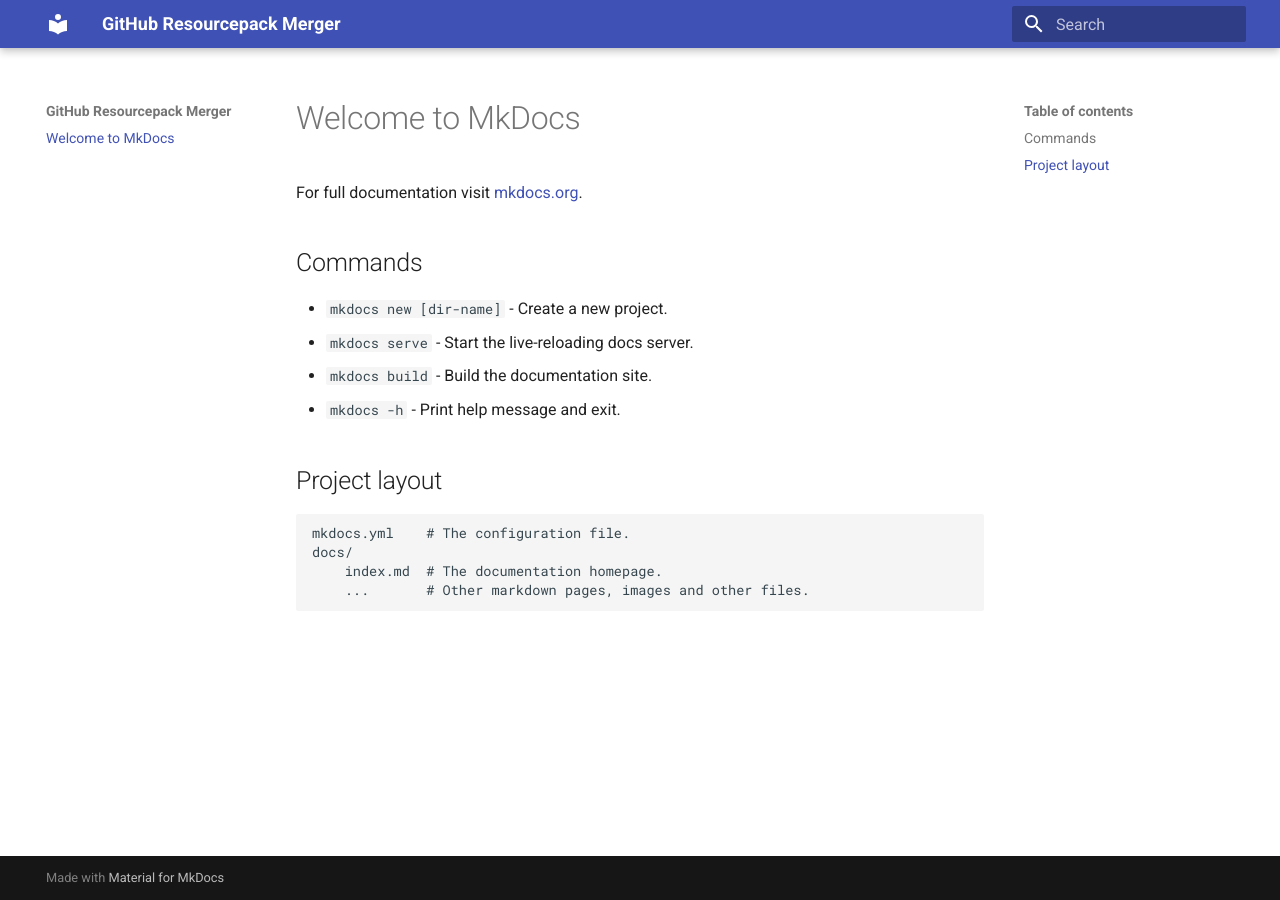
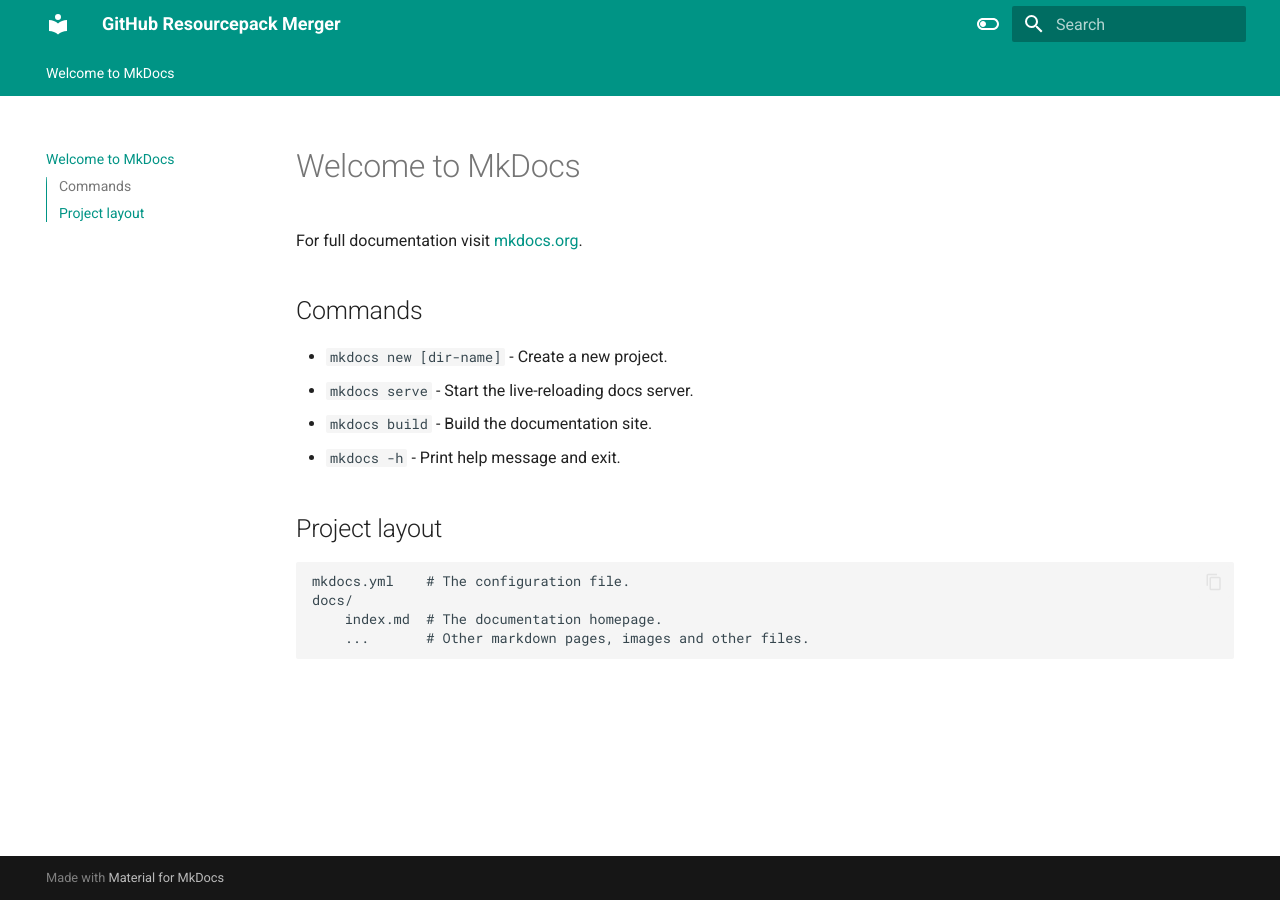
Before and after one commit to OffsetMods538/Github-Resourcepack-Manager, an MkDocs documentation site: the page built from docs/index.md, in a window 1280 px wide. Built offline with MkDocs 1.6.1 and Material for MkDocs 9.7.7, drawn with Linux system fonts in a browser that asks for light colours.

Commit message:
Update mkdocs.yml

```diff
--- a/mkdocs.yml
+++ b/mkdocs.yml
@@ -1,3 +1,26 @@
 site_name: GitHub Resourcepack Merger
 theme:
   name: material
+  features:
+    - navigation.tabs
+    - navigation.selections
+    - navigation.top
+    - toc.integrate
+    - search.suggest
+    - search.highlight
+    - content.code.annotation
+    - content.code.copy
+  language: en
+  palette:
+    - scheme: default
+      toggle:
+        icon: material/toggle-switch-off-outline
+        name: Switch to dark mode
+      primary: teal
+      accent: purple
+    - scheme: slate
+      toggle:
+        icon: material/toggle-switch
+        name: Switch to light mode
+      primary: teal
+      accent: lime
```
